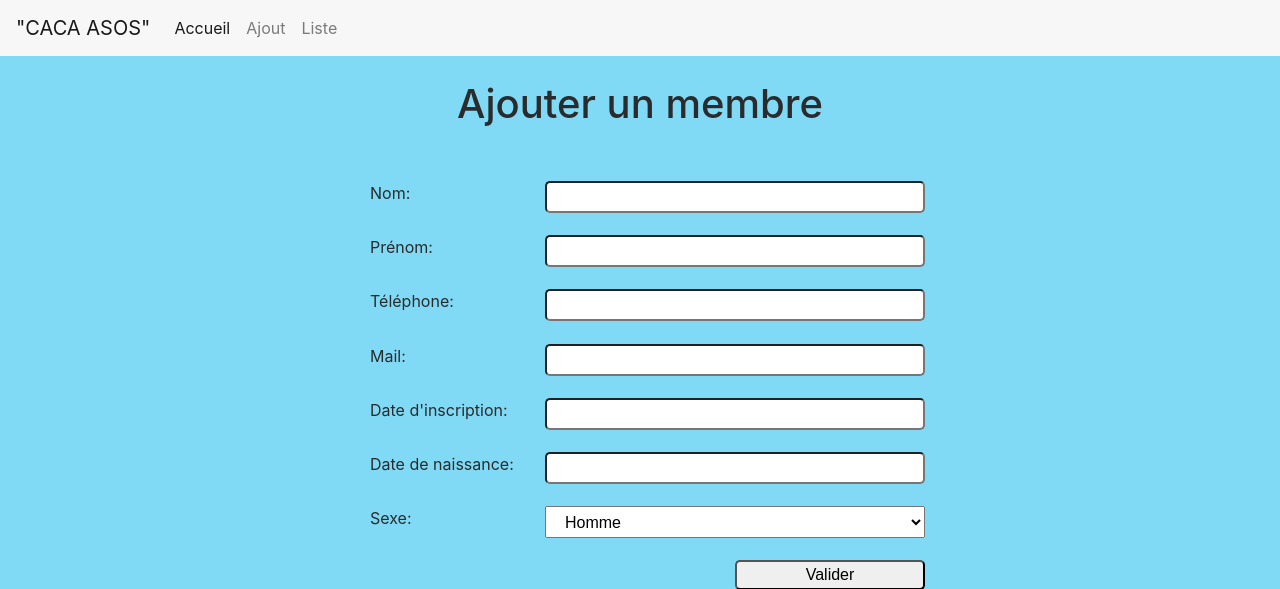
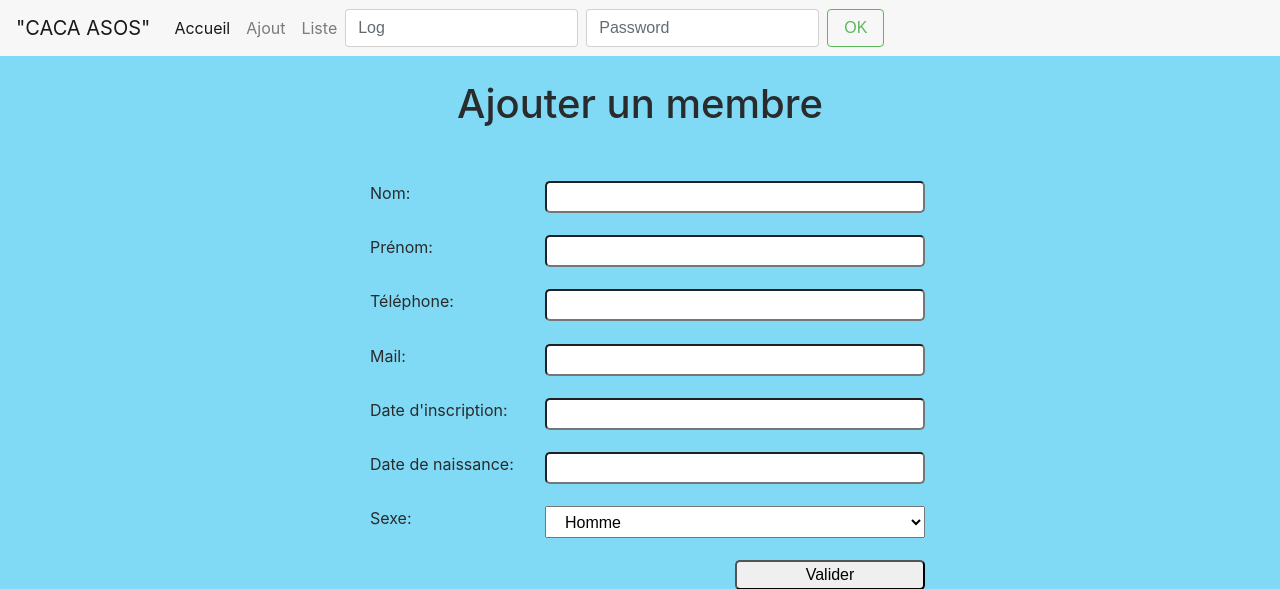
Before and after one commit to AformacWEBDEV3brive1/association, a PHP site: page /ajout.php in a window 1280 px wide. Shown: the top 589 px of the page. Run offline with PHP 8.4, Linux system fonts and the light colour scheme.

Commit message:
ajout php log 10%

```diff
--- a/includes/nav_bar.php
+++ b/includes/nav_bar.php
@@ -16,6 +16,11 @@
                     <li class="nav-item">
                         <a class="nav-link" href="list.php"> Liste</a>
                     </li>
+                    <form class="form-inline my-2 my-lg-0"method = "post" action="connect_user_login.php">
+      <input class="form-control mr-sm-2" type="text" name ="username" placeholder="Log">
+      <input class="form-control mr-sm-2" type="text" name="password" placeholder="Password">
+      <button class="btn btn-outline-success my-2 my-sm-0" type="submit">OK</button>
+    </form>
                 </ul>
             </div>
         </nav>
--- a/index.php
+++ b/index.php
@@ -1,4 +1,6 @@
+
 <?php
+
 include 'includes/header.php'; //inclusion de l'header dans toute les pages.
 ?>
 
```
Also changed, not shown: connect_user_login.php (added, +30 -0 lines).
